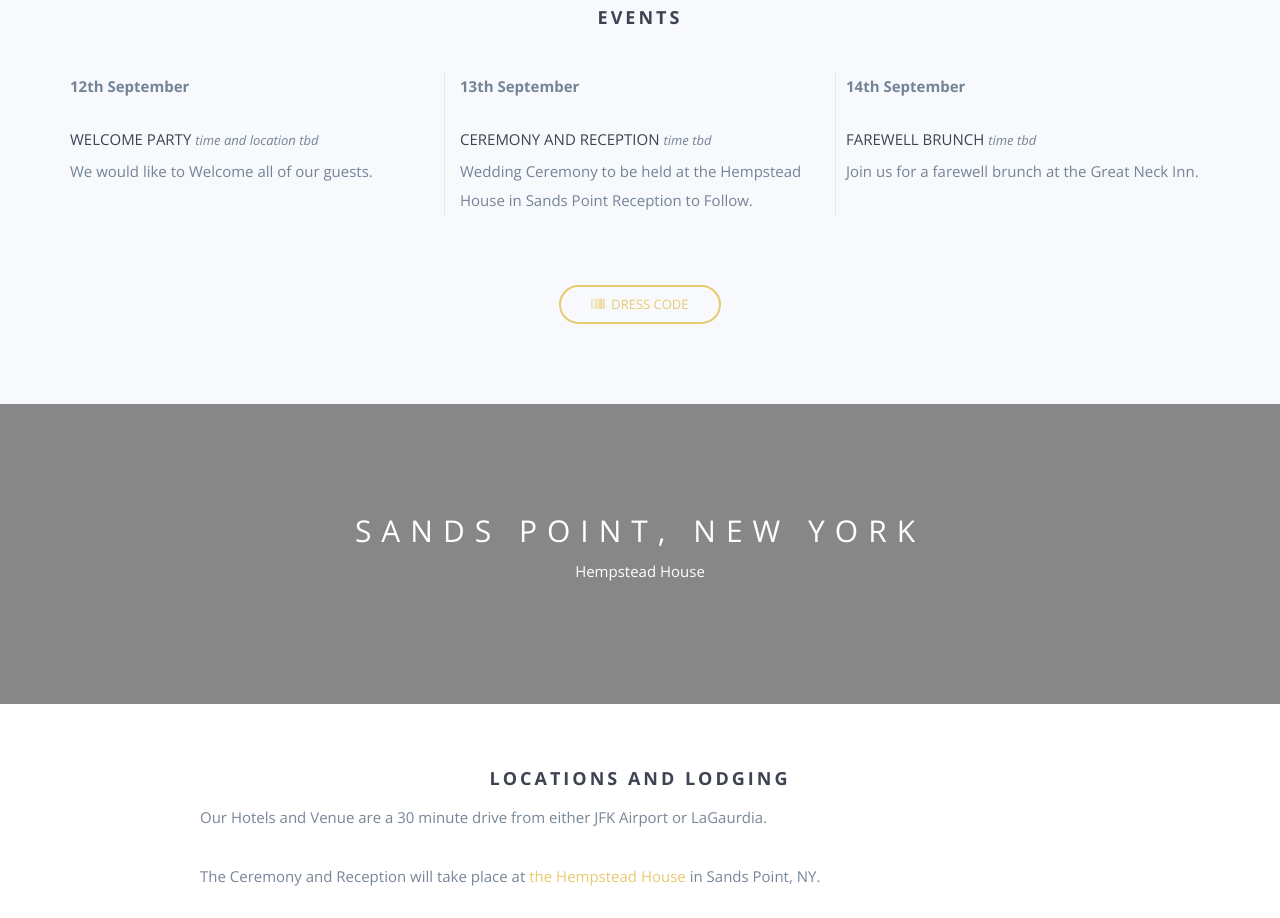
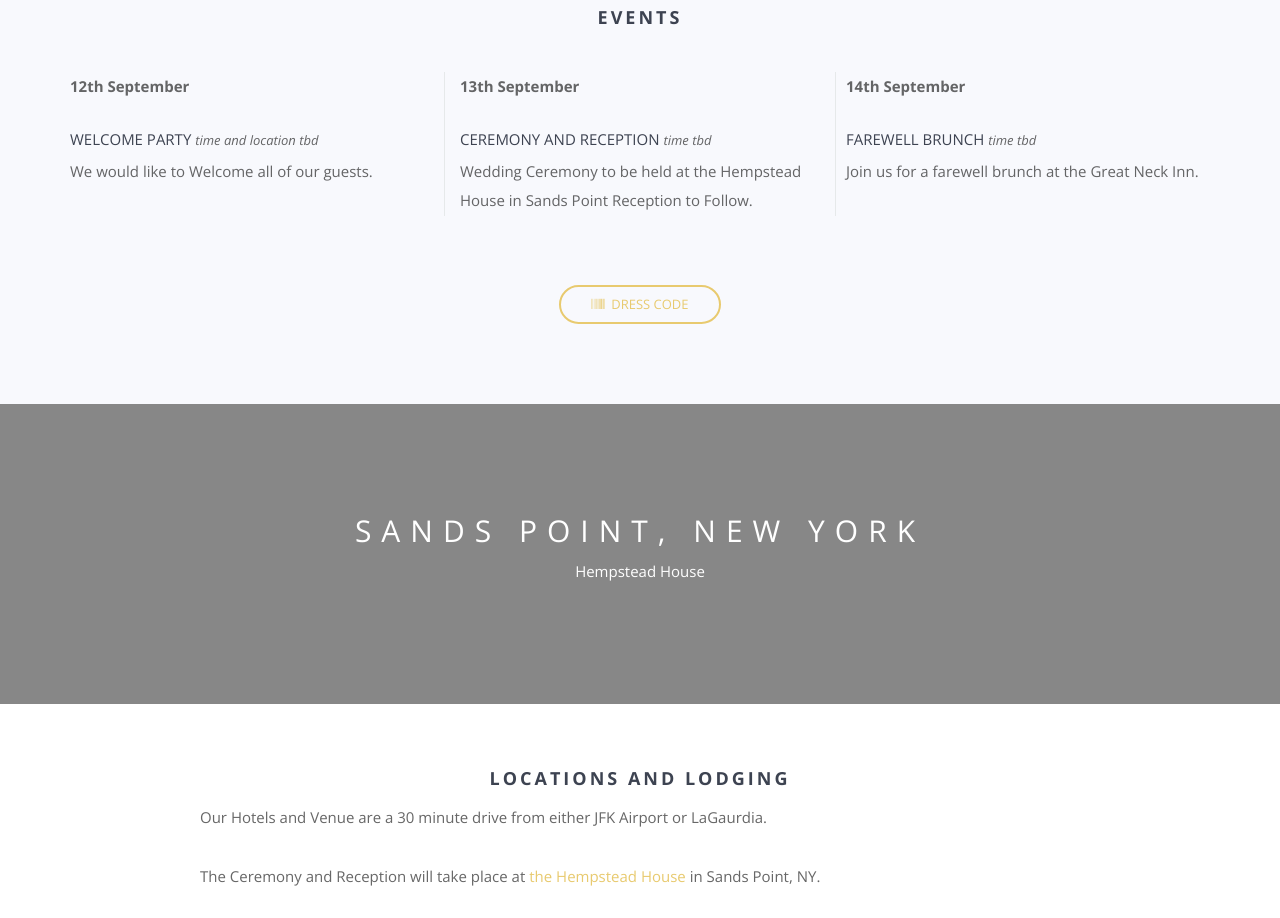
Before and after one commit to danielEbanks/dannyandalec2025, a website: page index.html in a window 1280 px wide. Shown: the part 3213-4131 px from the top of the page. Drawn offline with nearby package versions, Linux system fonts and the light colour scheme; some packages are replaced by stand-ins of ours; files that its build step writes are made by us from their sources; files whose address does not match are found by name.

Commit message:
Update _colors.scss

```diff
--- a/sass/partials/_colors.scss
+++ b/sass/partials/_colors.scss
@@ -1,7 +1,7 @@
 // Colours partial
 
 // Text colours
-$txt-primary: rgba(28, 54, 83, 0.6);
+$txt-primary: rgba(1, 1, 2, 0.6);
 // body font
 $txt-secondary: #000;
 // heading font
```
